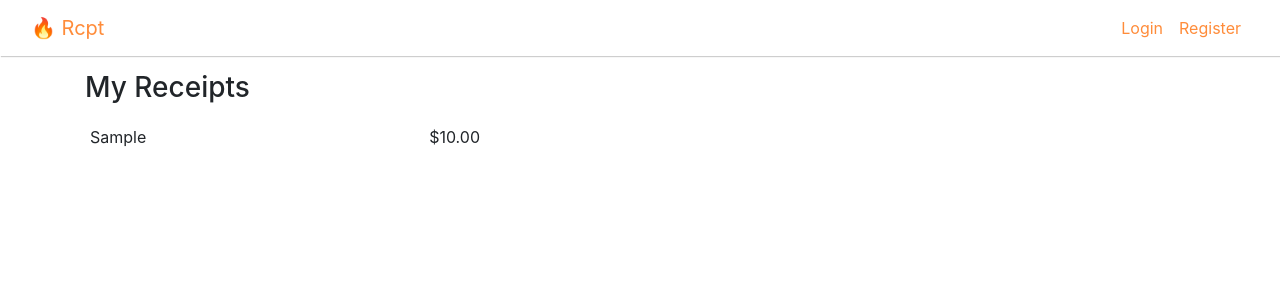
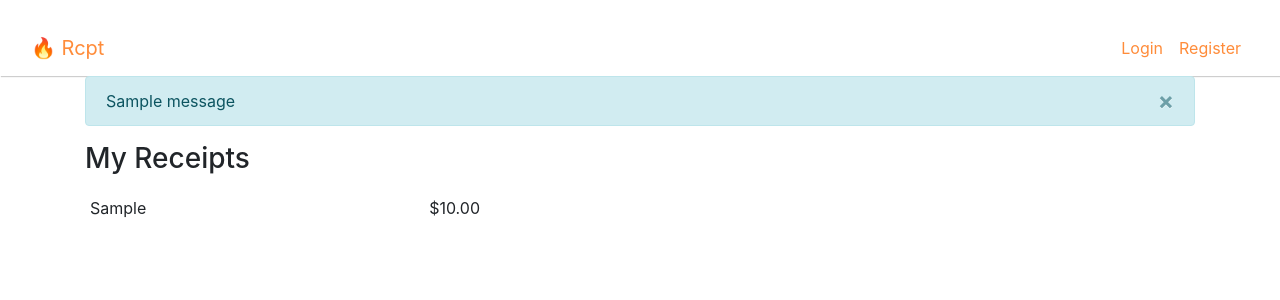
Before and after one commit to khelalfa-rabeh96/my_receipts, a Django app: page /receipts/ in a window 1280 px wide. Shown: the top 300 px of the page. Run offline with Django 4.2, Linux system fonts and the light colour scheme; tables that the repository leaves empty hold one stand-in row (values such as "Sample post"); one stand-in notice (Sample message) is shown; some libraries are stand-ins or nearby versions.

Commit message:
Add flash messages for better UX

```diff
--- a/functional_tests/tests.py
+++ b/functional_tests/tests.py
@@ -58,6 +58,10 @@ class NewListTest(LiveServerTestCase):
                     raise e
                 time.sleep(0.5)
 
+    def check_for_successful_message_after_creating_new_receipt(self):
+        flash_messages = self.driver.find_element(By.ID,'flash_messages')
+        self.assertIn("An new receipt was created successfully", flash_messages.text)
+
     def test_can_create_new_receipt_and_see_it_in_receipt_list(self):
         self.driver.get(self.live_server_url + self.url)
         self.assertIn('New Receipt', self.driver.title)
--- a/receipts/views.py
+++ b/receipts/views.py
@@ -1,8 +1,8 @@
-from django.http import HttpResponse, HttpResponseRedirect
 from django.shortcuts import redirect, render
 from django.urls import reverse
 from django.core.exceptions import ValidationError
 from django.views import View
+from django.contrib import messages
 
 
 from .models import Receipt
@@ -18,14 +18,18 @@ class NewReceiptView(View):
 
     def get(self, request, *args, **kwargs):
         form = ReceiptModelForm()
-        context = {"form": form}
+        _messages = messages.get_messages(request)
+        context = {"form": form, "messages": _messages}
         return render(request, self.template_name, context)
 
     def post(self, request, *args, **kwargs):
         form = ReceiptModelForm(request.POST or None)
         if form.is_valid():
             form.save()
-            return HttpResponseRedirect(reverse('receipts:receipt-list'))
+            messages.success(request, "An new receipt was created successfully.")
+            _messages = messages.get_messages(request)
+            return redirect(reverse('receipts:receipt-list'),  kwargs={"messages": _messages})
         else:
+            messages.error(request, "Some data is not valid.")
             context = {"form": form}
             return render(request, self.template_name, context)
--- a/static/css/main.css
+++ b/static/css/main.css
@@ -3,6 +3,9 @@ a{
     color: #ff8c3a;
 }
 
+.wrap{
+    padding-top: 20px;
+}
 nav{
     box-shadow: 1px 1px 1px #cecece;
 }
--- a/templates/base.html
+++ b/templates/base.html
@@ -18,6 +18,7 @@
         <!-- styles -->
     </head>
     <body>
+      <div class="wrap">
         <nav class="navbar navbar-expand-lg navbar-default">
             <div class="container-fluid ">
               <a class="navbar-brand" href="#">🔥 Rcpt</a>
@@ -35,12 +36,24 @@
         </nav>
 
         <main class="content" role="main"  id="content">
+
             <div class="container ">
-                {% block content %}
-                {% endblock %}
+              {% if messages %}
+              {% for message in messages %}
+              <div class="alert alert-block alert-info fade-out" id="flash_messages">
+                <a class="close" data-dismiss="alert"
+                {% if message.tags %} class="{{ message.tags }}"{% endif %}>&times;</a>
+                {{ message }}
+              </div>
+              {% endfor %}
+              {% endif %}
+
+              {% block content %}
+              {% endblock %}
             </div>
 
         </main>
+      </div>
 
 
         <script src="http://code.jquery.com/jquery.js"></script>
```
Also changed, not shown: receipts/tests/test_views.py (+1 -1 lines).
